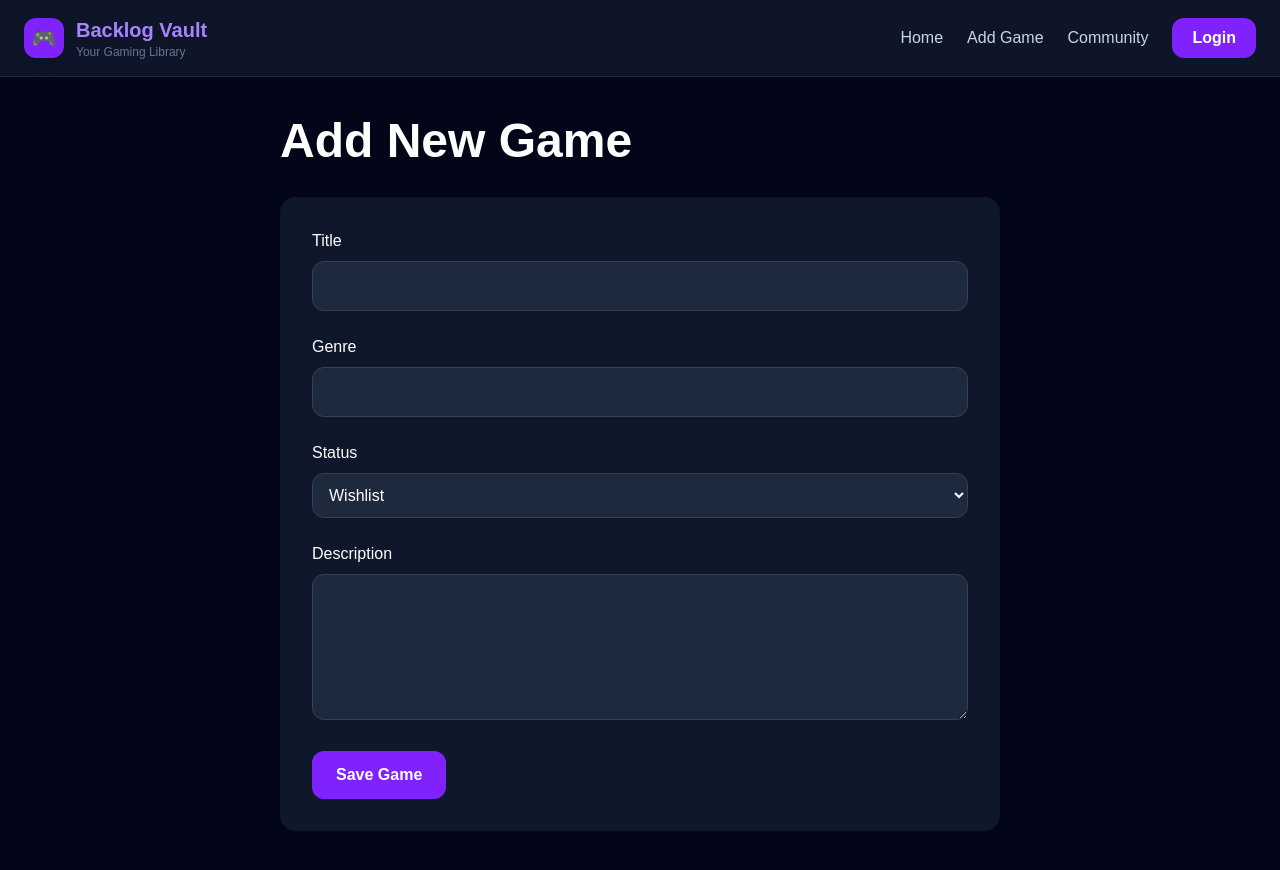
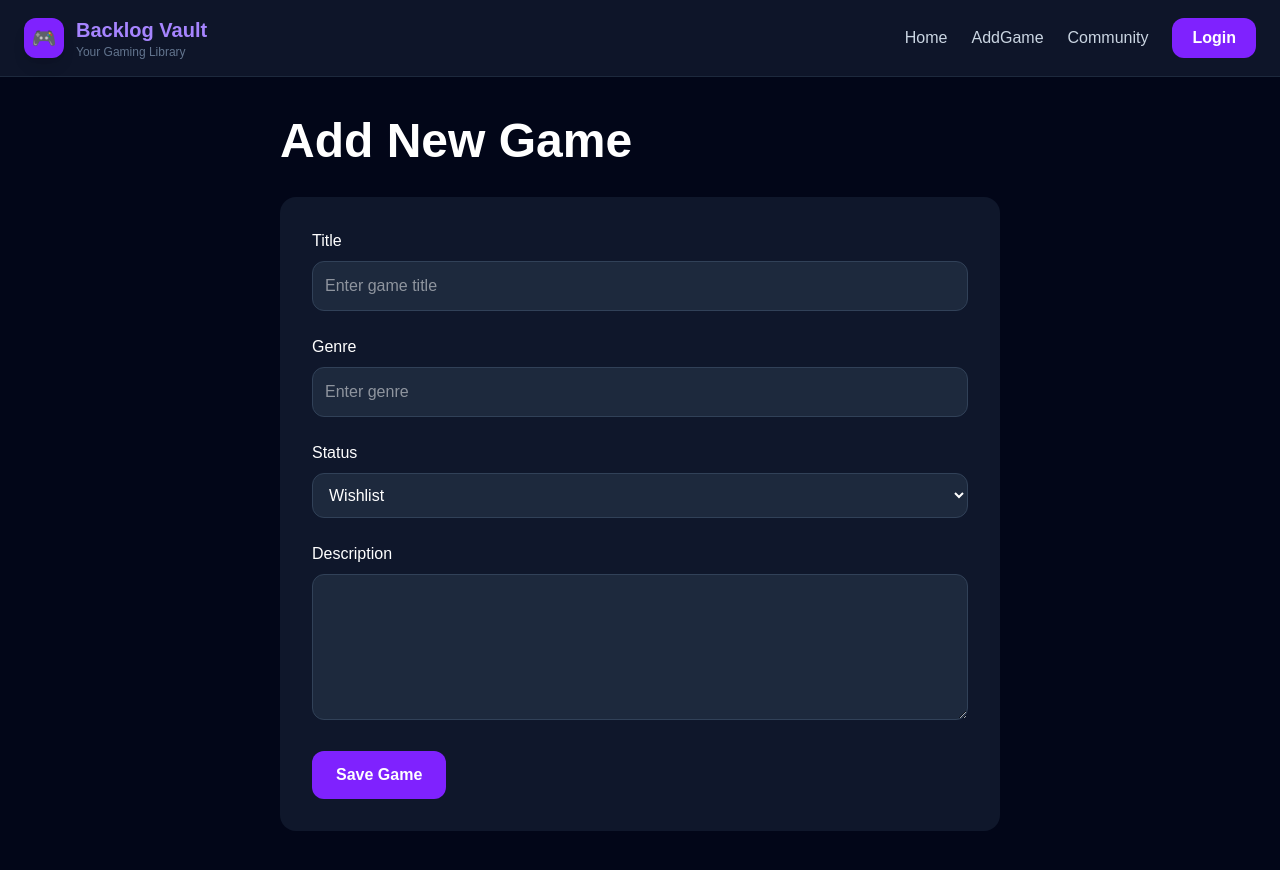
Before and after one commit to joreut728-cmd/backlog-vault, a React (Vite) app: page /add-game in a window 1280 px wide. Built offline with nearby package versions, Linux system fonts and the light colour scheme.

Commit message:
FormInput.jsx erstellt und in addGame eingefügt

```diff
--- /dev/null
+++ b/src/components/FormInput.jsx
@@ -0,0 +1,25 @@
+function FormInput({
+  label,
+  type = "text",
+  value,
+  onChange,
+  placeholder,
+}) {
+  return (
+    <div>
+      <label className="mb-2 block font-medium">
+        {label}
+      </label>
+
+      <input
+        type={type}
+        value={value}
+        onChange={onChange}
+        placeholder={placeholder}
+        className="w-full rounded-xl border border-slate-700 bg-slate-800 p-3 focus:border-violet-500 focus:outline-none"
+      />
+    </div>
+  );
+}
+
+export default FormInput;
--- a/src/components/Navbar.jsx
+++ b/src/components/Navbar.jsx
@@ -21,7 +21,7 @@ function Navbar() {
             to="/add-game"
             className="text-slate-300 hover:text-violet-400 transition"
           >
-            Add Game
+            AddGame
           </Link>
 
           <Link
--- a/src/pages/AddGamePage.jsx
+++ b/src/pages/AddGamePage.jsx
@@ -1,4 +1,5 @@
 import { useState } from "react";
+import FormInput from "../components/FormInput";
 
 function AddGamePage() {
   const [title, setTitle] = useState("");
@@ -8,6 +9,11 @@ function AddGamePage() {
 
   const handleSubmit = (event) => {
     event.preventDefault();
+
+    if (!title || !genre) {
+      alert("Please fill out all required fields.");
+      return;
+    }
 
     console.log({
       title,
@@ -19,56 +25,32 @@ function AddGamePage() {
 
   return (
     <section className="mx-auto max-w-3xl px-6 py-10">
-
-      <h1 className="mb-8 text-5xl font-bold">
-        Add New Game
-      </h1>
+      <h1 className="mb-8 text-5xl font-bold">Add New Game</h1>
 
       <form
         onSubmit={handleSubmit}
         className="space-y-6 rounded-2xl bg-slate-900 p-8"
       >
+        <FormInput
+          label="Title"
+          value={title}
+          onChange={(event) => setTitle(event.target.value)}
+          placeholder="Enter game title"
+        />
+
+        <FormInput
+          label="Genre"
+          value={genre}
+          onChange={(event) => setGenre(event.target.value)}
+          placeholder="Enter genre"
+        />
 
         <div>
-          <label className="mb-2 block">
-            Title
-          </label>
-
-          <input
-            type="text"
-            value={title}
-            onChange={(event) =>
-              setTitle(event.target.value)
-            }
-            className="w-full rounded-xl border border-slate-700 bg-slate-800 p-3"
-          />
-        </div>
-
-        <div>
-          <label className="mb-2 block">
-            Genre
-          </label>
-
-          <input
-            type="text"
-            value={genre}
-            onChange={(event) =>
-              setGenre(event.target.value)
-            }
-            className="w-full rounded-xl border border-slate-700 bg-slate-800 p-3"
-          />
-        </div>
-
-        <div>
-          <label className="mb-2 block">
-            Status
-          </label>
+          <label className="mb-2 block">Status</label>
 
           <select
             value={status}
-            onChange={(event) =>
-              setStatus(event.target.value)
-            }
+            onChange={(event) => setStatus(event.target.value)}
             className="w-full rounded-xl border border-slate-700 bg-slate-800 p-3"
           >
             <option>Playing</option>
@@ -78,15 +60,11 @@ function AddGamePage() {
         </div>
 
         <div>
-          <label className="mb-2 block">
-            Description
-          </label>
+          <label className="mb-2 block">Description</label>
 
           <textarea
             value={description}
-            onChange={(event) =>
-              setDescription(event.target.value)
-            }
+            onChange={(event) => setDescription(event.target.value)}
             className="w-full rounded-xl border border-slate-700 bg-slate-800 p-3"
             rows="5"
           />
@@ -98,7 +76,6 @@ function AddGamePage() {
         >
           Save Game
         </button>
-
       </form>
     </section>
   );
```
